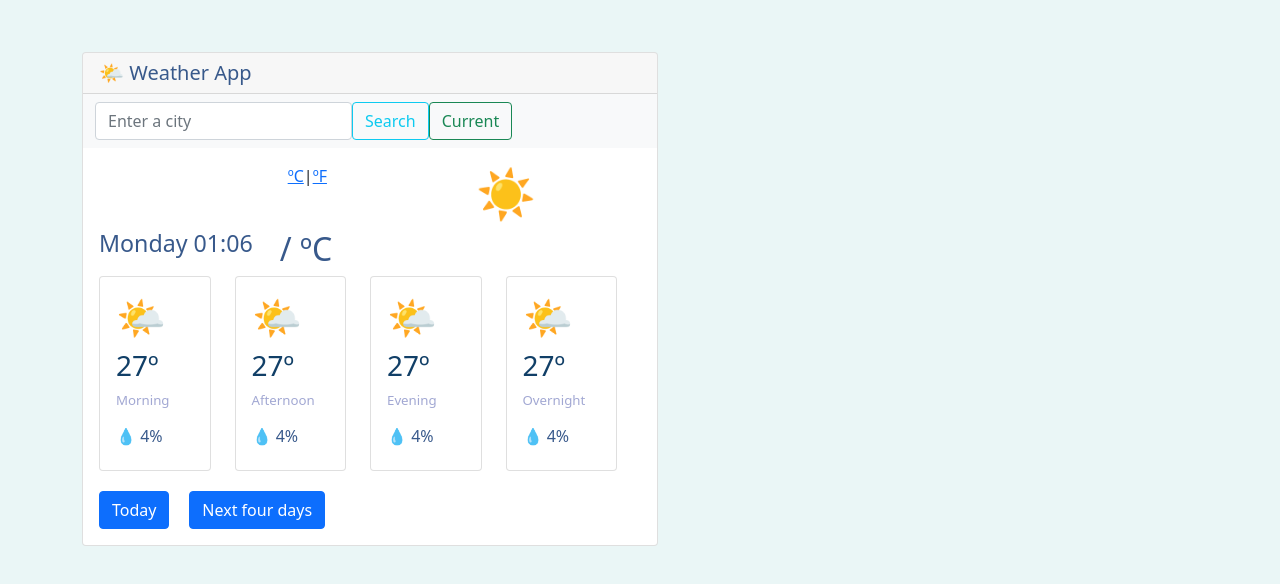
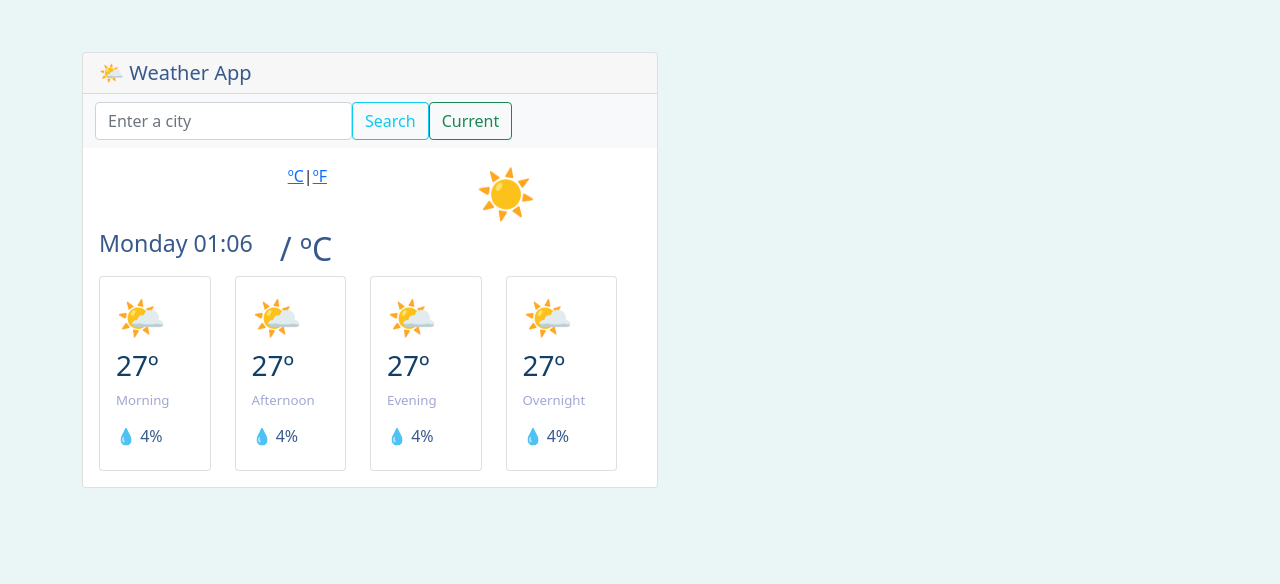
Before and after one commit to Fer-Ramirez/weather-app, a plain HTML site: page index.html in a window 1280 px wide. Shown: the part 172-756 px from the top of the page. Drawn offline with nearby package versions, Linux system fonts and the light colour scheme; files that its build step writes are made by us from their sources; files whose address does not match are found by name.

Commit message:
Update index.html
Eliminate "Today" & "Next 4 days" buttons

```diff
--- a/index.html
+++ b/index.html
@@ -102,16 +102,12 @@
 				</div>
 			</div>
 			<br/>
-			<div class="row">
-				<div class="col-2">
-					<button href="#" class="btn btn-primary today-button">Today</button>
-				</div>
-				<div class="col-5">
-					<button href="#" class="btn btn-primary next-days-button">Next four days</button>
-				</div>
-			</div>
 		</div>
     </div>
+  </div>
+  <div>
+	  <a href="https://github.com/Fer-Ramirez/weather-app">Open-source code</a>
+	  <span>by Fer Ramirez</span>
   </div>
   <script src="src/index.js"></script>
 </body>
```
